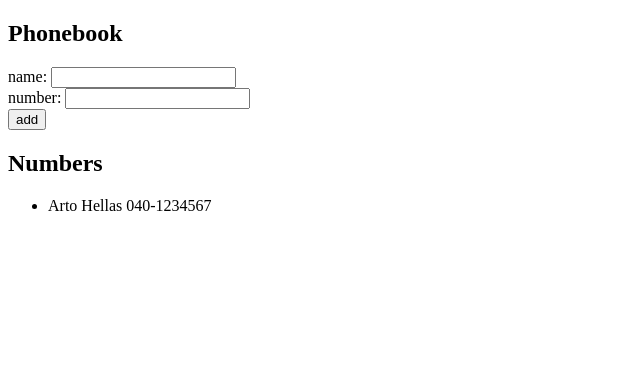
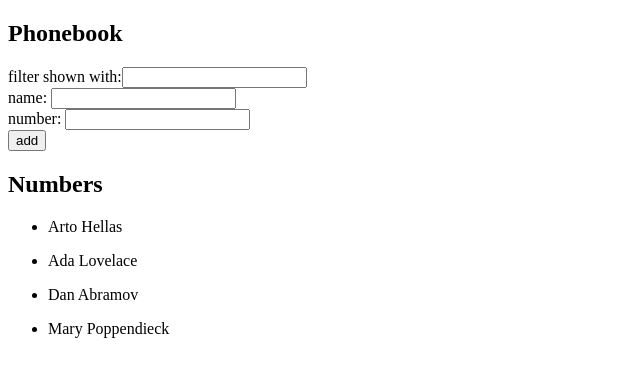
Before and after one commit to fbrandes/fullstackopen, a React (Vite) app in the folder part2/phonebook/: page / in a window 1280 px wide. Shown: the top 376 px of the page, without its empty margins (0-640 px from the left). Built offline with nearby package versions, Linux system fonts and the light colour scheme.

Commit message:
exercise 2.9

```diff
--- a/part2/phonebook/src/App.jsx
+++ b/part2/phonebook/src/App.jsx
@@ -1,27 +1,27 @@
 import {useState} from 'react'
 import NewPersonForm from "./component/NewPersonForm.jsx";
 import {Persons} from "./component/Persons.jsx";
+import SearchFilter from "./component/SearchFilter.jsx";
 
 const App = () => {
-    const [persons, setPersons] = useState([{ name: "Arto Hellas" , phoneNumber: "040-1234567"}])
+    const [persons, setPersons] = useState([
+        {name: "Arto Hellas", number: "040-123456", id: 1},
+        {name: "Ada Lovelace", number: "39-44-5323523", id: 2},
+        {name: "Dan Abramov", number: "12-43-234345", id: 3},
+        {name: "Mary Poppendieck", number: "39-23-6423122", id: 4},
+    ]);
 
-    const addPerson = (event) => {
-        event.preventDefault();
+    const [search, setSearch] = useState("");
 
-        const newPerson = {
-            name: newName,
-        };
-
-        setPersons(persons.concat(newPerson));
-        setNewName("");
-    };
+    const filterPersons = search !== "" ? persons.filter(person => person.name.toLowerCase().includes(search.toLowerCase())) : persons;
 
     return (
         <div>
             <h2>Phonebook</h2>
+            <SearchFilter text="filter shown with:" search={search} setSearch={setSearch}/>
             <NewPersonForm persons={persons} setPersons={setPersons}/>
             <h2>Numbers</h2>
-            <Persons persons={persons}/>
+            <Persons persons={filterPersons}/>
         </div>
     )
 }
--- /dev/null
+++ b/part2/phonebook/src/component/SearchFilter.jsx
@@ -0,0 +1,14 @@
+const SearchFilter = ({ text, search, setSearch }) => {
+    const handleSearchChange = (e) => {
+        setSearch(e.target.value);
+    };
+
+    return (
+        <div>
+            {text}
+            <input value={search} onChange={handleSearchChange}/>
+    </div>
+);
+};
+
+export default SearchFilter;
```
